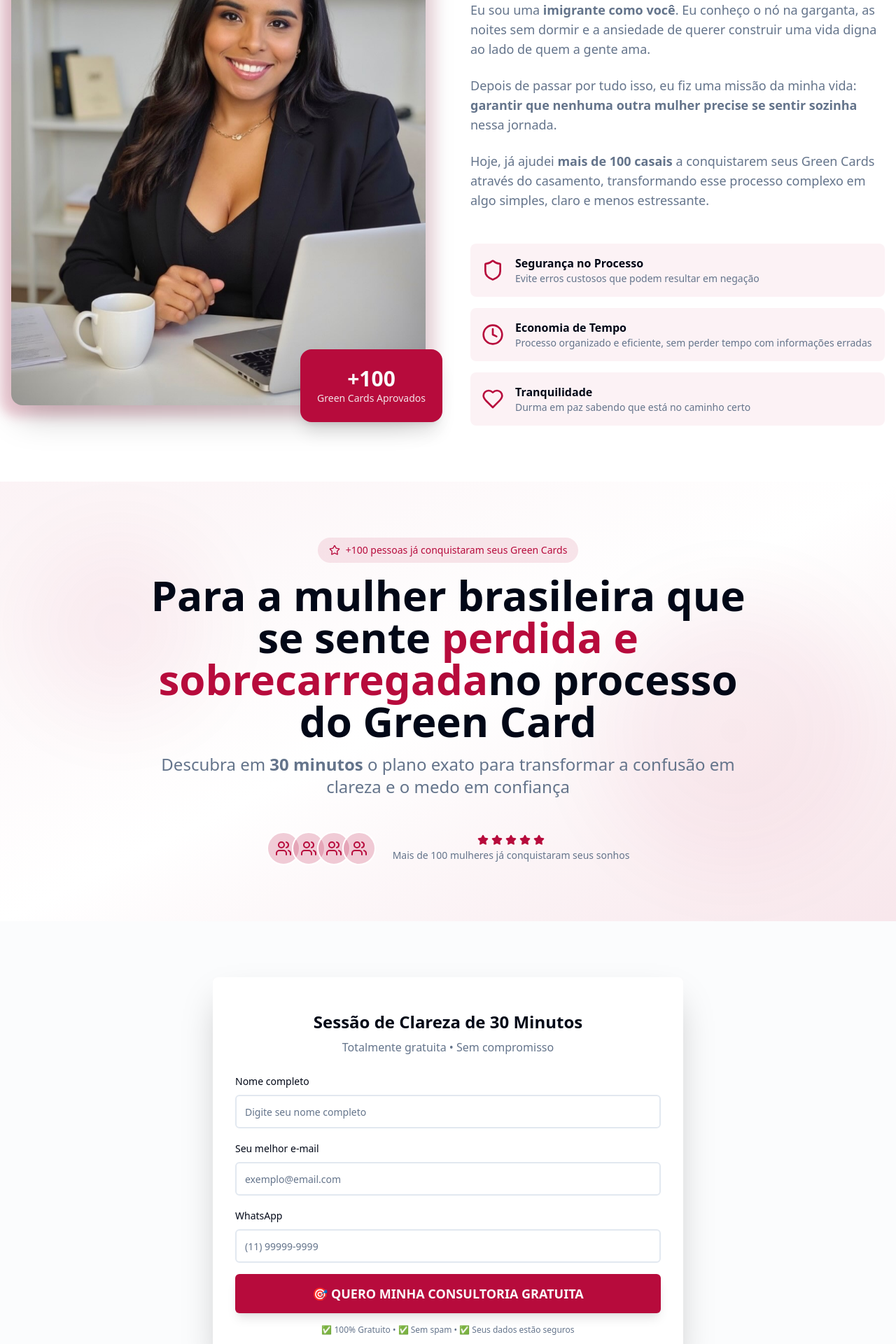
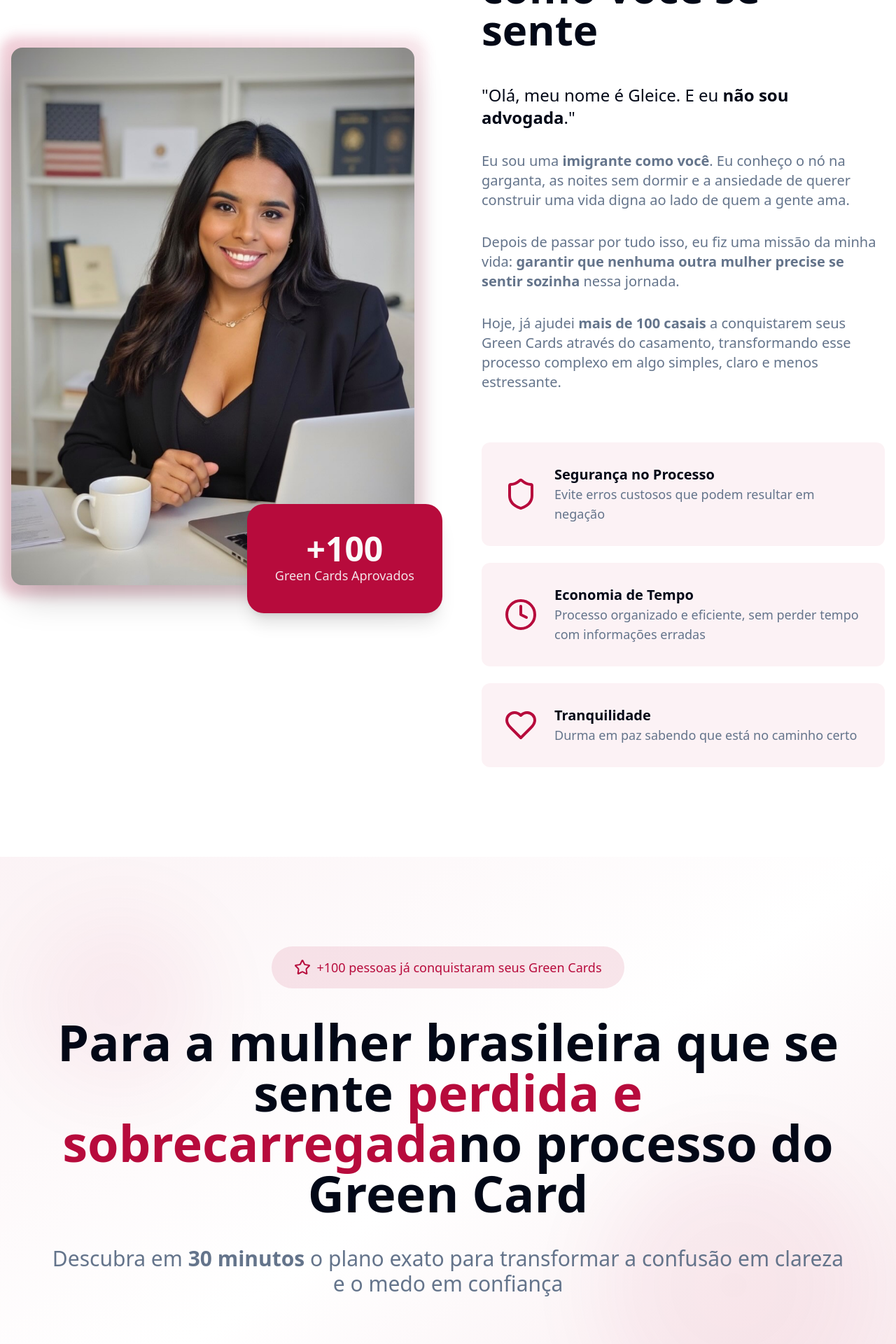
Before and after one commit to vitorprofissional/gleice-green-path, a React (Vite) app: page / in a window 1280 px wide. Shown: the part 320-2240 px from the top of the page at 70% size. Built offline with nearby package versions, Linux system fonts and the light colour scheme.

Commit message:
Refactor: Adjust desktop layout
Adjusted the desktop layout of the Green Card landing page according to the user's specifications, ensuring that the mobile version remains unaffected.

```diff
--- a/src/components/GreenCardLanding.tsx
+++ b/src/components/GreenCardLanding.tsx
@@ -63,36 +63,36 @@ const GreenCardLanding = () => {
   }];
   return <div className="min-h-screen bg-background">
       {/* SECTION 1: ABOUT GLEICE WITH PHOTO */}
-      <section className="py-12 sm:py-16 lg:py-20 px-3 sm:px-4 bg-background">
+      <section className="py-12 sm:py-16 lg:py-24 xl:py-32 px-3 sm:px-4 bg-background">
         <div className="max-w-7xl mx-auto">
-          <div className="flex flex-col lg:grid lg:grid-cols-2 gap-8 sm:gap-12 lg:gap-16 items-center">
-            <div className="relative w-full max-w-md mx-auto lg:max-w-none order-1 lg:order-1">
+          <div className="flex flex-col lg:grid lg:grid-cols-2 gap-8 sm:gap-12 lg:gap-20 xl:gap-24 items-center lg:min-h-[80vh]">
+            <div className="relative w-full max-w-md mx-auto lg:max-w-lg xl:max-w-xl order-1 lg:order-1">
               <div className="absolute -inset-2 sm:-inset-4 bg-gradient-to-r from-primary/20 to-primary/10 rounded-2xl sm:rounded-3xl blur"></div>
               <img src="/lovable-uploads/eea35aa1-010e-415d-a589-673fe11473c3.png" alt="Gleice Oliveira - Especialista em Green Card" className="relative w-full h-auto rounded-xl sm:rounded-2xl shadow-2xl" />
 
               {/* Stats Overlay */}
-              <div className="absolute -bottom-3 sm:-bottom-6 -right-3 sm:-right-6 bg-primary text-primary-foreground p-3 sm:p-6 rounded-xl sm:rounded-2xl shadow-xl">
+              <div className="absolute -bottom-3 sm:-bottom-6 lg:-bottom-8 xl:-bottom-10 -right-3 sm:-right-6 lg:-right-8 xl:-right-10 bg-primary text-primary-foreground p-3 sm:p-6 lg:p-8 xl:p-10 rounded-xl sm:rounded-2xl lg:rounded-3xl shadow-xl">
                 <div className="text-center">
-                  <div className="text-xl sm:text-2xl lg:text-3xl font-bold">+100</div>
-                  <div className="text-xs sm:text-sm opacity-90">Green Cards Aprovados</div>
+                  <div className="text-xl sm:text-2xl lg:text-4xl xl:text-5xl font-bold">+100</div>
+                  <div className="text-xs sm:text-sm lg:text-base xl:text-lg opacity-90">Green Cards Aprovados</div>
                 </div>
               </div>
             </div>
 
-            <div className="space-y-6 sm:space-y-8 order-2 lg:order-2">
-              <div className="space-y-4 sm:space-y-6">
-                <div className="inline-flex items-center space-x-2 bg-primary/10 text-primary px-3 sm:px-4 py-1.5 sm:py-2 rounded-full text-xs sm:text-sm font-medium">
-                  <Heart className="w-3 sm:w-4 h-3 sm:h-4" />
+            <div className="space-y-6 sm:space-y-8 lg:space-y-10 xl:space-y-12 order-2 lg:order-2">
+              <div className="space-y-4 sm:space-y-6 lg:space-y-8">
+                <div className="inline-flex items-center space-x-2 bg-primary/10 text-primary px-3 sm:px-4 lg:px-5 xl:px-6 py-1.5 sm:py-2 lg:py-3 rounded-full text-xs sm:text-sm lg:text-base xl:text-lg font-medium">
+                  <Heart className="w-3 sm:w-4 lg:w-5 xl:w-6 h-3 sm:h-4 lg:h-5 xl:h-6" />
                   <span>De imigrante para imigrante</span>
                 </div>
 
-                <h2 className="text-2xl sm:text-3xl lg:text-4xl xl:text-5xl font-bold text-foreground">
+                <h2 className="text-2xl sm:text-3xl lg:text-5xl xl:text-6xl font-bold text-foreground leading-tight">
                   Eu sei <span className="text-primary">exatamente</span> como você se sente
                 </h2>
               </div>
 
-              <div className="space-y-4 sm:space-y-6 text-sm sm:text-base lg:text-lg leading-relaxed text-muted-foreground">
-                <p className="text-base sm:text-lg lg:text-xl font-medium text-foreground">
+              <div className="space-y-4 sm:space-y-6 lg:space-y-8 text-sm sm:text-base lg:text-lg xl:text-xl leading-relaxed text-muted-foreground">
+                <p className="text-base sm:text-lg lg:text-xl xl:text-2xl font-medium text-foreground">
                   "Olá, meu nome é Gleice. E eu <strong>não sou advogada</strong>."
                 </p>
                 <p>
@@ -107,14 +107,14 @@ const GreenCardLanding = () => {
               </div>
 
               {/* Benefits */}
-              <div className="grid grid-cols-1 gap-3 sm:gap-4 pt-2 sm:pt-4">
-                {benefits.map((benefit, index) => <div key={index} className="flex items-center space-x-3 sm:space-x-4 p-3 sm:p-4 bg-primary/5 rounded-lg">
+              <div className="grid grid-cols-1 gap-3 sm:gap-4 lg:gap-6 pt-2 sm:pt-4 lg:pt-6">
+                {benefits.map((benefit, index) => <div key={index} className="flex items-center space-x-3 sm:space-x-4 lg:space-x-6 p-3 sm:p-4 lg:p-6 xl:p-8 bg-primary/5 rounded-lg xl:rounded-xl">
                     <div className="flex-shrink-0">
-                      <benefit.icon className="w-6 sm:w-7 lg:w-8 h-6 sm:h-7 lg:h-8 text-primary" />
+                      <benefit.icon className="w-6 sm:w-7 lg:w-10 xl:w-12 h-6 sm:h-7 lg:h-10 xl:h-12 text-primary" />
                     </div>
                     <div>
-                      <h4 className="font-semibold text-foreground text-sm sm:text-base">{benefit.title}</h4>
-                      <p className="text-xs sm:text-sm text-muted-foreground">{benefit.description}</p>
+                      <h4 className="font-semibold text-foreground text-sm sm:text-base lg:text-lg xl:text-xl">{benefit.title}</h4>
+                      <p className="text-xs sm:text-sm lg:text-base xl:text-lg text-muted-foreground">{benefit.description}</p>
                     </div>
                   </div>)}
               </div>
@@ -124,7 +124,7 @@ const GreenCardLanding = () => {
       </section>
 
       {/* SECTION 2: HEADLINE AND SUB-HEADLINE */}
-      <section className="relative py-8 sm:py-12 lg:py-20 px-3 sm:px-4 bg-gradient-to-br from-primary/5 via-background to-primary/10 overflow-hidden">
+      <section className="relative py-8 sm:py-12 lg:py-24 xl:py-32 px-3 sm:px-4 bg-gradient-to-br from-primary/5 via-background to-primary/10 overflow-hidden lg:min-h-[90vh] xl:min-h-screen flex items-center">
         {/* Background Pattern */}
         <div className="absolute inset-0 opacity-5">
           <div className="absolute top-10 sm:top-20 left-5 sm:left-10 w-32 sm:w-64 h-32 sm:h-64 bg-primary rounded-full blur-3xl"></div>
@@ -132,20 +132,20 @@ const GreenCardLanding = () => {
         </div>
 
         <div className="max-w-7xl mx-auto relative z-10">
-          <div className="text-center space-y-4 sm:space-y-6 lg:space-y-8 max-w-4xl mx-auto">
-            <div className="space-y-3 sm:space-y-4">
-              <div className="inline-flex items-center space-x-2 bg-primary/10 text-primary px-3 sm:px-4 py-1.5 sm:py-2 rounded-full text-xs sm:text-sm font-medium">
-                <Star className="w-3 sm:w-4 h-3 sm:h-4" />
-                <span className="text-xs sm:text-sm">+100 pessoas já conquistaram seus Green Cards</span>
+          <div className="text-center space-y-4 sm:space-y-6 lg:space-y-12 xl:space-y-16 max-w-6xl mx-auto">
+            <div className="space-y-3 sm:space-y-4 lg:space-y-8 xl:space-y-10">
+              <div className="inline-flex items-center space-x-2 bg-primary/10 text-primary px-3 sm:px-4 lg:px-6 xl:px-8 py-1.5 sm:py-2 lg:py-3 xl:py-4 rounded-full text-xs sm:text-sm lg:text-base xl:text-lg font-medium">
+                <Star className="w-3 sm:w-4 lg:w-5 xl:w-6 h-3 sm:h-4 lg:h-5 xl:h-6" />
+                <span className="text-xs sm:text-sm lg:text-base xl:text-lg">+100 pessoas já conquistaram seus Green Cards</span>
               </div>
 
-              <h1 className="text-2xl sm:text-3xl lg:text-4xl xl:text-6xl font-bold text-foreground leading-tight">
+              <h1 className="text-2xl sm:text-3xl lg:text-5xl xl:text-7xl font-bold text-foreground leading-tight">
                 Para a mulher brasileira que se sente
                 <span className="text-primary"> perdida e sobrecarregada</span>
                 no processo do Green Card
               </h1>
 
-              <p className="text-base sm:text-lg lg:text-xl xl:text-2xl text-muted-foreground leading-relaxed">
+              <p className="text-base sm:text-lg lg:text-2xl xl:text-3xl text-muted-foreground leading-relaxed">
                 Descubra em <strong>30 minutos</strong> o plano exato para transformar a confusão em clareza e o medo em confiança
               </p>
             </div>
@@ -169,49 +169,49 @@ const GreenCardLanding = () => {
       </section>
 
       {/* SECTION 3: FORM */}
-      <section className="py-12 sm:py-16 lg:py-20 px-3 sm:px-4 bg-muted/30">
-        <div className="max-w-2xl mx-auto">
-          <Card className="relative p-4 sm:p-6 lg:p-8 shadow-2xl border-0 bg-background/95 backdrop-blur w-full">
-            <CardContent className="space-y-4 sm:space-y-6 pt-3 sm:pt-4 p-0">
-              <div className="text-center space-y-1 sm:space-y-2">
-                <h3 className="text-lg sm:text-xl lg:text-2xl font-bold text-foreground">
+      <section className="py-12 sm:py-16 lg:py-24 xl:py-32 px-3 sm:px-4 bg-muted/30">
+        <div className="max-w-2xl lg:max-w-3xl xl:max-w-4xl mx-auto">
+          <Card className="relative p-4 sm:p-6 lg:p-10 xl:p-12 shadow-2xl border-0 bg-background/95 backdrop-blur w-full">
+            <CardContent className="space-y-4 sm:space-y-6 lg:space-y-8 xl:space-y-10 pt-3 sm:pt-4 p-0">
+              <div className="text-center space-y-1 sm:space-y-2 lg:space-y-4">
+                <h3 className="text-lg sm:text-xl lg:text-3xl xl:text-4xl font-bold text-foreground">
                   Sessão de Clareza de 30 Minutos
                 </h3>
-                <p className="text-sm sm:text-base text-muted-foreground">
+                <p className="text-sm sm:text-base lg:text-lg xl:text-xl text-muted-foreground">
                   Totalmente gratuita • Sem compromisso
                 </p>
               </div>
 
-              <form onSubmit={handleSubmit(onSubmit)} className="space-y-3 sm:space-y-4">
-                <div className="space-y-1.5 sm:space-y-2">
-                  <Label htmlFor="name" className="text-xs sm:text-sm font-medium">Nome completo</Label>
+              <form onSubmit={handleSubmit(onSubmit)} className="space-y-3 sm:space-y-4 lg:space-y-6 xl:space-y-8">
+                <div className="space-y-1.5 sm:space-y-2 lg:space-y-3">
+                  <Label htmlFor="name" className="text-xs sm:text-sm lg:text-base xl:text-lg font-medium">Nome completo</Label>
                   <Input id="name" placeholder="Digite seu nome completo" {...register("name", {
                   required: "Nome é obrigatório"
-                })} className="h-10 sm:h-12 border-2 border-border focus:border-primary bg-background text-sm sm:text-base" />
-                  {errors.name && <p className="text-xs sm:text-sm text-destructive">{errors.name.message}</p>}
+                })} className="h-10 sm:h-12 lg:h-14 xl:h-16 border-2 border-border focus:border-primary bg-background text-sm sm:text-base lg:text-lg xl:text-xl" />
+                  {errors.name && <p className="text-xs sm:text-sm lg:text-base text-destructive">{errors.name.message}</p>}
                 </div>
 
-                <div className="space-y-1.5 sm:space-y-2">
-                  <Label htmlFor="email" className="text-xs sm:text-sm font-medium">Seu melhor e-mail</Label>
+                <div className="space-y-1.5 sm:space-y-2 lg:space-y-3">
+                  <Label htmlFor="email" className="text-xs sm:text-sm lg:text-base xl:text-lg font-medium">Seu melhor e-mail</Label>
                   <Input id="email" type="email" placeholder="exemplo@email.com" {...register("email", {
                   required: "E-mail é obrigatório",
                   pattern: {
                     value: /^[A-Z0-9._%+-]+@[A-Z0-9.-]+\.[A-Z]{2,}$/i,
                     message: "E-mail inválido"
                   }
-                })} className="h-10 sm:h-12 border-2 border-border focus:border-primary bg-background text-sm sm:text-base" />
-                  {errors.email && <p className="text-xs sm:text-sm text-destructive">{errors.email.message}</p>}
+                })} className="h-10 sm:h-12 lg:h-14 xl:h-16 border-2 border-border focus:border-primary bg-background text-sm sm:text-base lg:text-lg xl:text-xl" />
+                  {errors.email && <p className="text-xs sm:text-sm lg:text-base text-destructive">{errors.email.message}</p>}
                 </div>
 
-                <div className="space-y-1.5 sm:space-y-2">
-                  <Label htmlFor="phone" className="text-xs sm:text-sm font-medium">WhatsApp</Label>
+                <div className="space-y-1.5 sm:space-y-2 lg:space-y-3">
+                  <Label htmlFor="phone" className="text-xs sm:text-sm lg:text-base xl:text-lg font-medium">WhatsApp</Label>
                   <Input id="phone" placeholder="(11) 99999-9999" {...register("phone", {
                   required: "WhatsApp é obrigatório"
-                })} className="h-10 sm:h-12 border-2 border-border focus:border-primary bg-background text-sm sm:text-base" />
-                  {errors.phone && <p className="text-xs sm:text-sm text-destructive">{errors.phone.message}</p>}
+                })} className="h-10 sm:h-12 lg:h-14 xl:h-16 border-2 border-border focus:border-primary bg-background text-sm sm:text-base lg:text-lg xl:text-xl" />
+                  {errors.phone && <p className="text-xs sm:text-sm lg:text-base text-destructive">{errors.phone.message}</p>}
                 </div>
 
-                <Button type="submit" disabled={isSubmitting} className="w-full h-12 sm:h-14 text-sm sm:text-base lg:text-lg font-bold bg-primary hover:bg-primary/90 shadow-lg transform transition-all duration-200 hover:scale-105 touch-manipulation mx-0 px-0">
+                <Button type="submit" disabled={isSubmitting} className="w-full h-12 sm:h-14 lg:h-16 xl:h-20 text-sm sm:text-base lg:text-xl xl:text-2xl font-bold bg-primary hover:bg-primary/90 shadow-lg transform transition-all duration-200 hover:scale-105 touch-manipulation mx-0 px-0">
                   {isSubmitting ? "Enviando..." : "🎯 QUERO MINHA CONSULTORIA GRATUITA"}
                 </Button>
 
```
